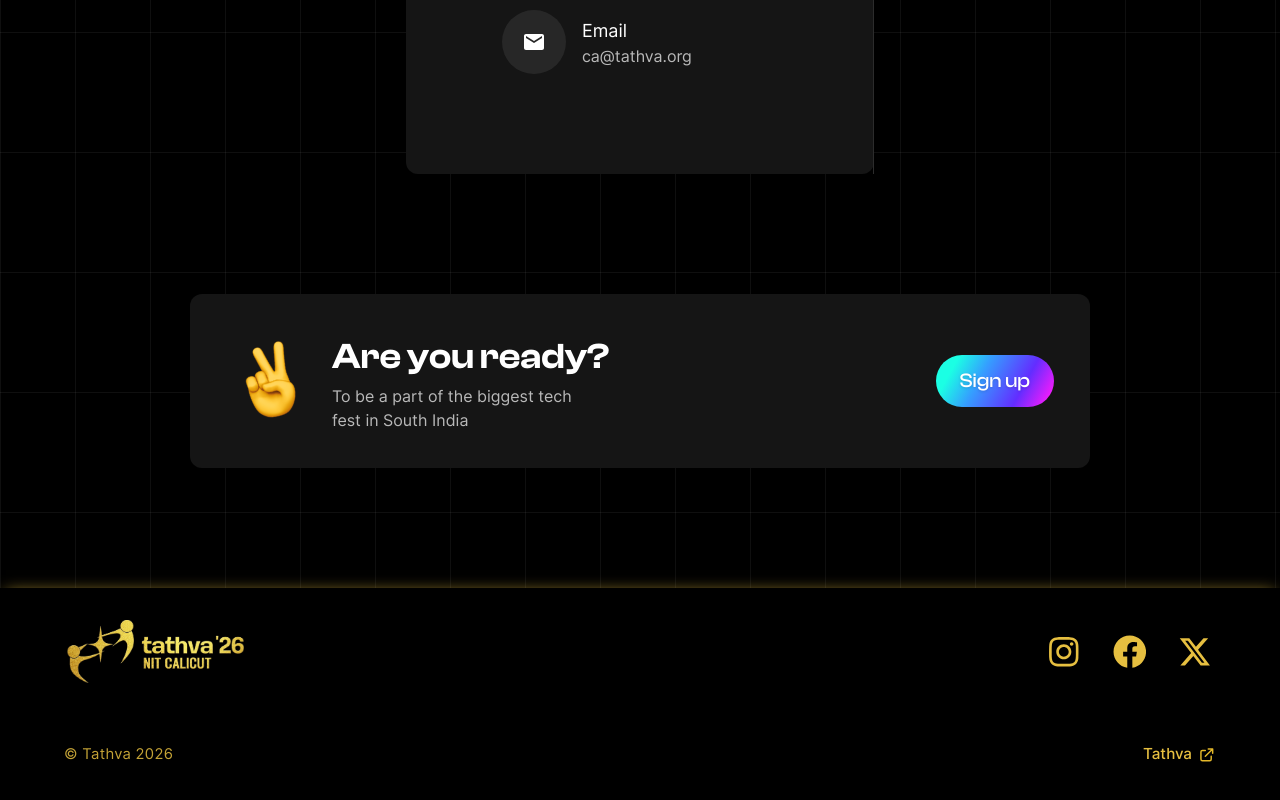
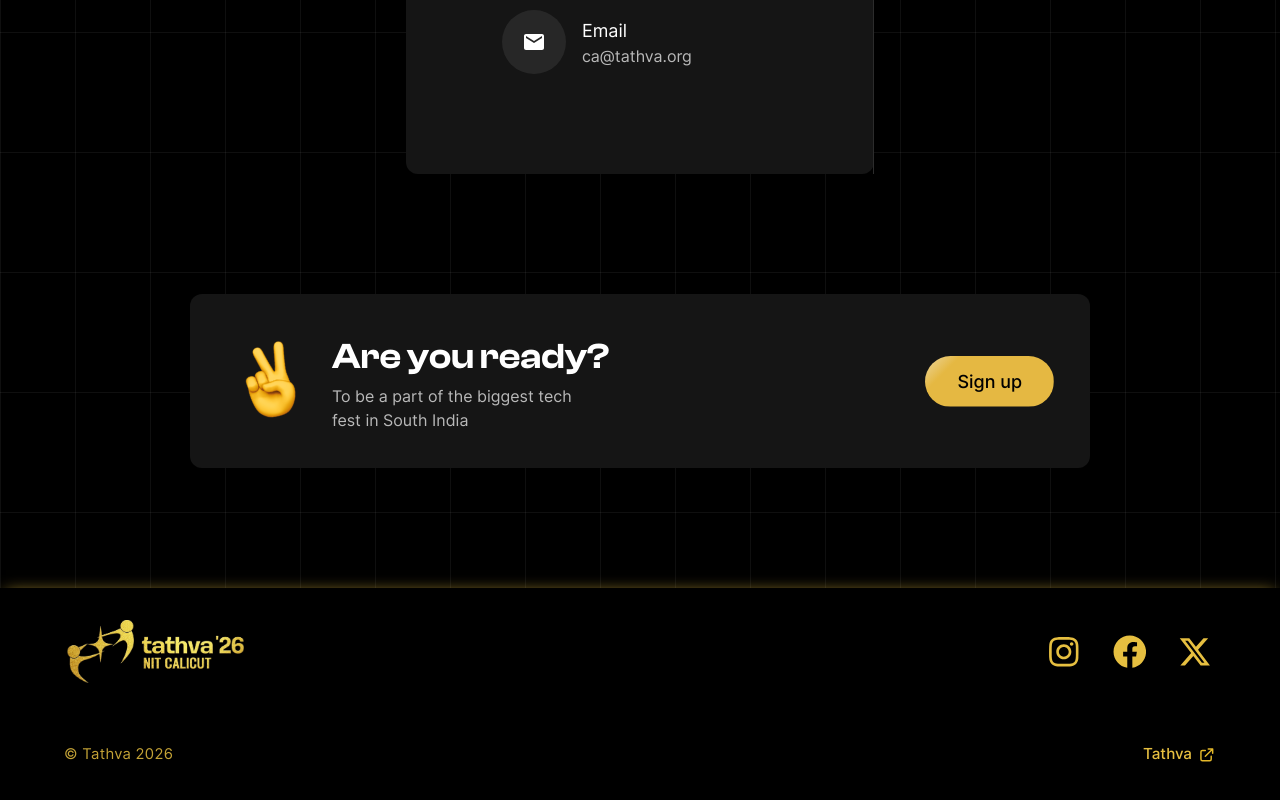
Before and after one commit to ItsThareesh/ca-frontend, a Next.js app: page /contact in a window 1280 px wide. Shown: the part 928-1728 px from the top of the page. Built offline with nearby package versions, Linux system fonts and the light colour scheme; a web font is replaced by a local one.

Commit message:
Sign under 'r u ready' button modified

```diff
--- a/components/common/RUReady.js
+++ b/components/common/RUReady.js
@@ -40,8 +40,8 @@ export default function RUReady() {
 						</p>
 					</div>
 				</div>
-				<button className={`btn-primary ${styles['r-u-ready-btn']}`} onClick={handleClick}>
-					Sign up
+				<button className={styles['sign-up-btn']} onClick={handleClick}>
+					<span>Sign up</span>
 				</button>
 			</div>
 			<div className='spacerv-md'></div>
--- a/components/common/r-u-ready.module.css
+++ b/components/common/r-u-ready.module.css
@@ -21,6 +21,7 @@
     width: 90px;
     animation: vic-shake 1.5s cubic-bezier(0.45, -0.01, 0, 1) infinite;
 }
+
 @keyframes vic-shake {
     0% {
         transform: rotate(-5deg);
@@ -49,10 +50,55 @@
     color: rgba(255, 255, 255, 0.7);
 }
 
-.r-u-ready-btn {
-	font-family: 'Clash Display', sans-serif;
+.sign-up-btn {
+    position: relative;
+    overflow: hidden;
+    padding: 12px 32px;
+    font-family: -apple-system, BlinkMacSystemFont, 'Segoe UI', Roboto, sans-serif;
     font-weight: 500;
-	font-size: 1.25rem;
+    font-size: 18px;
+    background: transparent;
+    color: #000;
+    text-shadow: none;
+    border-radius: 9999px;
+    border: none;
+    cursor: pointer;
+    z-index: 1;
+}
+
+.sign-up-btn::before {
+    content: '';
+    position: absolute;
+    top: -50%;
+    bottom: -50%;
+    left: -50%;
+    right: -50%;
+    width: 200%;
+    height: 200%;
+    /* Changed gradient angle to top-left to bottom-right */
+    background: linear-gradient(
+        135deg,
+        #d3d7de 0%,
+        #d3d7de 25%,
+        #dbd7cd 35%,
+        #e2d3b2 45%,
+        #ebd18f 52%,
+        #e5b842 60%,
+        #e5b842 100%
+    );
+    /* Changed translate coordinates to move diagonally from top-left to bottom-right */
+    transform: translate(-25%, -25%);
+    transition: transform 0.5s cubic-bezier(0.4, 0, 0.2, 1);
+    z-index: -1;
+}
+
+.sign-up-btn span {
+    position: relative;
+    z-index: 1;
+}
+
+.sign-up-btn:hover::before {
+    transform: translate(25%, 25%);
 }
 
 @media (max-width: 768px) {
@@ -81,6 +127,7 @@
         margin-bottom: 1rem;
     }
 }
+
 @media (max-width: 550px) {
     .r-u-ready {
         margin-top: 1rem;
--- a/components/homepage/page2.css
+++ b/components/homepage/page2.css
@@ -1,5 +1,5 @@
 .page-2 {
-	background: linear-gradient(180deg, rgba(200, 74, 244, 0) 0%, #2ff3ff 61.98%, #ee2fff 100%);
+	background: linear-gradient(180deg, rgba(212, 175, 55, 0) 0%, #c0c0c0 61.98%, #d4af37 100%);
 	background-size: 100% 60%;
 	background-repeat: no-repeat;
 	background-position: bottom;
--- a/styles/app.css
+++ b/styles/app.css
@@ -1,20 +1,22 @@
 :root {
 	--primary: linear-gradient(
-		298.74deg,
-		#e91dfb 7.67%,
-		#632dff 28.63%,
-		#359eff 61.36%,
-		#1bffe4 83.87%
+		110deg,
+		#9c741f 0%,
+		#d4af37 25%,
+		#fff2b2 45%,
+		#c0c0c0 65%,
+		#f5f5f5 82%,
+		#71717a 100%
 	);
-	--secondary: linear-gradient(277.9deg, #1f31d1 -5.62%, #2dc0ef 106.21%);
-	--circle-pri: linear-gradient(315deg, #cc01ff 0%, #7d3efe 44.79%, #37e7ff 100%);
+	--secondary: linear-gradient(110deg, #9c741f 0%, #d4af37 48%, #c0c0c0 100%);
+	--circle-pri: linear-gradient(315deg, #9c741f 0%, #d4af37 44.79%, #f5f5f5 100%);
 	--lines: linear-gradient(
 		90deg,
-		#ff68f9 0%,
-		#3f88ff 22.4%,
-		#52f5ff 53.12%,
-		#6486ff 76.04%,
-		#fd8bff 100%
+		#d4af37 0%,
+		#fff2b2 22.4%,
+		#c0c0c0 53.12%,
+		#f5f5f5 76.04%,
+		#9c741f 100%
 	);
 
 	--card-bg: #151515;
@@ -166,7 +168,7 @@ body {
 	width: 38%;
 }
 .other-info-page-3 {
-	background: linear-gradient(180deg, rgba(182, 103, 35, 0) 0%, #b89936 100%);
+	background: linear-gradient(180deg, rgba(212, 175, 55, 0) 0%, #d4af37 100%);
 	/* background-color: red; */
 	width: 100%;
 	min-height: 35vh;
@@ -728,7 +730,7 @@ body {
 	width: 60vw;
 }
 .other-info-page-4 {
-	background: linear-gradient(180deg, rgba(74, 244, 142, 0) 0%, #2bc9b6 100%);
+	background: linear-gradient(180deg, rgba(192, 192, 192, 0) 0%, #c0c0c0 100%);
 	width: 100%;
 	height: 35vh;
 	position: absolute;
@@ -820,7 +822,7 @@ body {
 	margin-left: 1rem;
 }
 .form-button {
-	background: linear-gradient(277.9deg, #1f31d1 -5.62%, #2dc0ef 106.21%);
+	background: var(--secondary);
 	border-radius: 3.18rem;
 	border: 0px;
 	color: white;
@@ -986,7 +988,7 @@ body {
 .field {
 }
 .form2-button {
-	background: linear-gradient(277.9deg, #1f31d1 -5.62%, #2dc0ef 106.21%);
+	background: var(--secondary);
 	border-radius: 3.188rem;
 	border: 0px;
 	color: white;
@@ -1379,10 +1381,12 @@ body {
 	align-content: center;
 	background: linear-gradient(
 		298.74deg,
-		#e91dfb 7.67%,
-		#632dff 28.63%,
-		#359eff 61.36%,
-		#1bffe4 83.87%
+		#9c741f 0%,
+		#d4af37 25%,
+		#fff2b2 45%,
+		#c0c0c0 65%,
+		#f5f5f5 82%,
+		#71717a 100%
 	);
 	border-radius: 12px;
 	width: 5rem;
```
Lines whose indentation alone changed are shown as unchanged.
